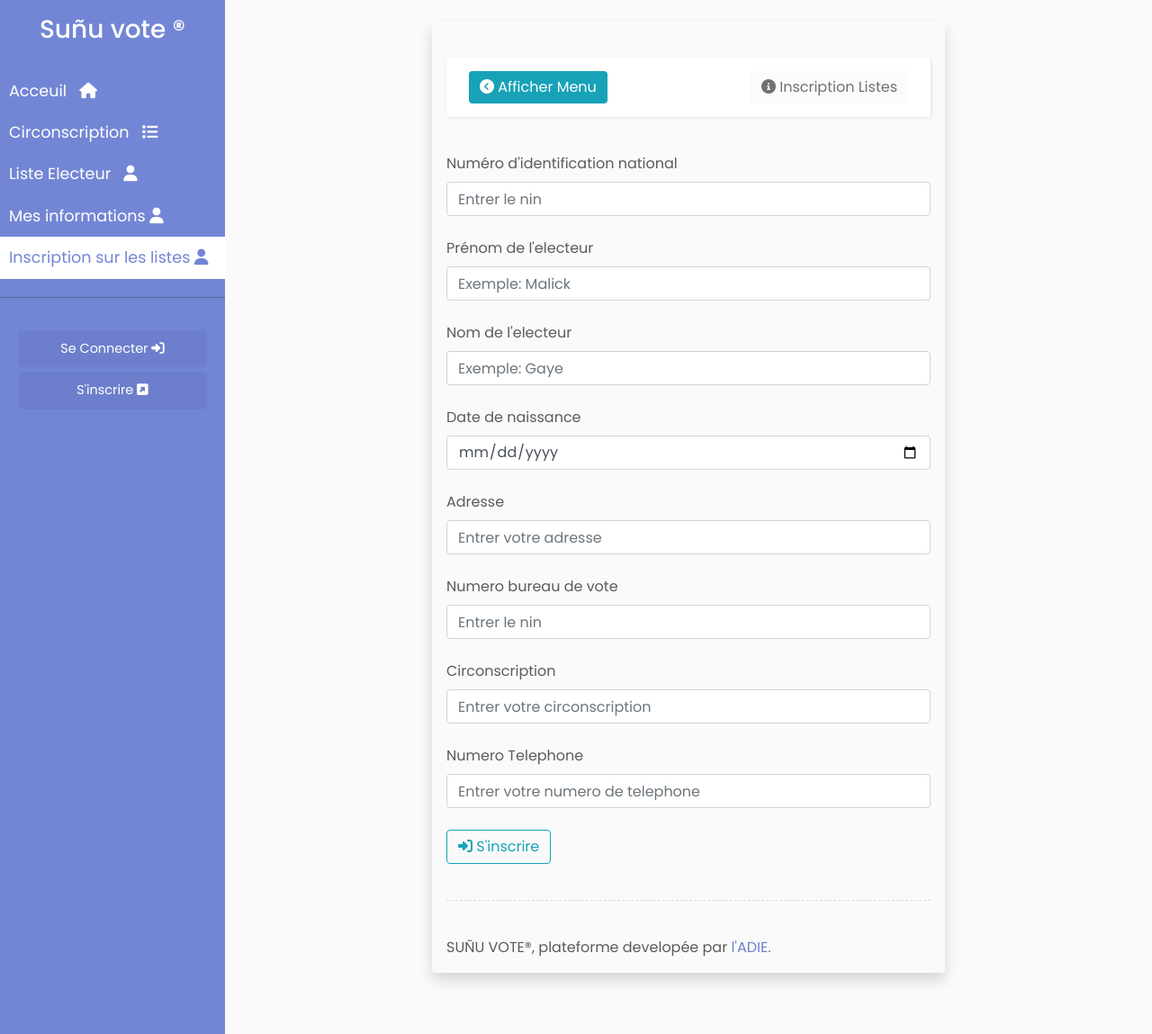
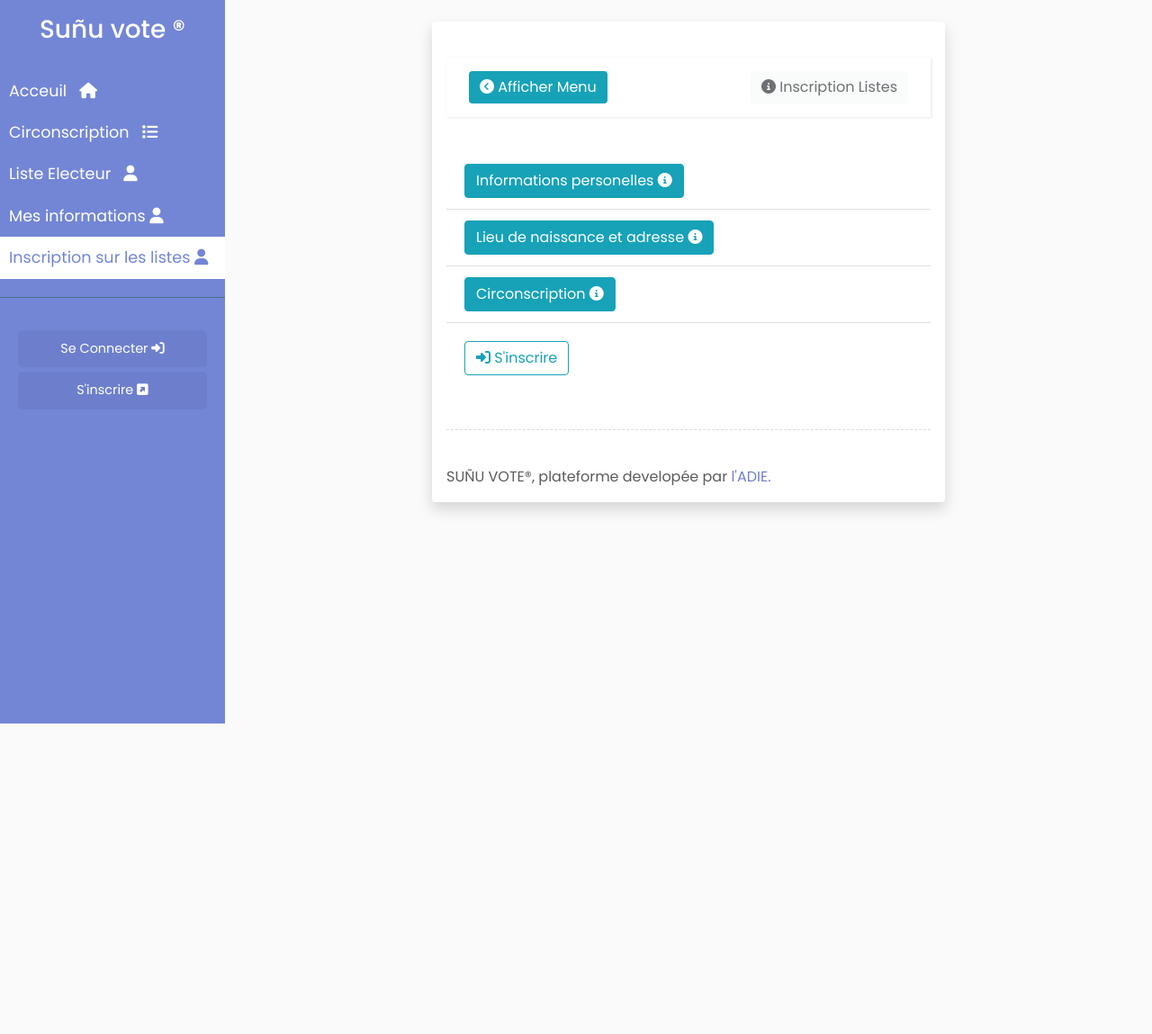
Before and after one commit to abdouAzizThiam2000/sunuvotefrontend, a PHP site: page /Authentification/inscriptionliste.php in a window 1280 px wide. Shown: the whole page at 90% size. After the commit the page ends 804 px from the top, so only its background shows below. Run offline with PHP 8.4, Linux system fonts and the light colour scheme; some libraries are stand-ins or nearby versions.

Commit message:
commit final

```diff
--- a/acceuil.php
+++ b/acceuil.php
@@ -62,6 +62,9 @@
                 </li>
                 <li>
                     <a href="inscriptionliste.php">Inscription sur les listes <i class="fa fa-user"></i></a>
+                </li>
+                <li>
+                    <a href="resultats.php">Resultats <i class="fa fa-user"></i></a>
                 </li>
 
             </ul>
--- a/circonscription.php
+++ b/circonscription.php
@@ -251,7 +251,7 @@ if ($_SESSION['connected'] != 1) {
         <div class="modal-dialog">
             <div class="modal-content">
                 <div class="modal-header">
-                    <h4 class="modal-title">Search results</h4>
+                    <h4 class="modal-title">Ajouter circonscription</h4>
                     <button type="button" class="close" data-dismiss="modal" aria-label="Close"><span
                             aria-hidden="true">&times;</span></button>
 
--- a/inscriptionliste.php
+++ b/inscriptionliste.php
@@ -79,7 +79,7 @@
 
 
             <div id="content">
-                <div class="shadow p-3 mb-5 bg-body rounded" style="background-color: FBFBFB;">
+                <div class="shadow p-3 mb-5 bg-body rounded" style="background-color: white;">
                     <br>
 
 
@@ -106,12 +106,23 @@
                     </nav>
 
 
+                    <div id="accordion">
+                        <div class="card border-0">
+                            <div class="card-header" id="headingOne" style="background-color: white;">
+                                <h5 class="mb-0">
+                                    <button class="btn btn-info collapsed" data-toggle="collapse"
+                                        data-target="#collapseOne" aria-expanded="true" aria-controls="collapseOne">
+                                        Informations personelles <i class="fa fa-info-circle"></i>
 
+                                    </button>
+                                </h5>
+                            </div>
 
-                    <form name="style.php" method="post">
-
+                            <div id="collapseOne" class="collapse " aria-labelledby="headingOne"
+                                data-parent="#accordion">
+                                <div class="card-body">
                                     <label for="" style="color:#5C5B5B"> Numéro d'identification national</label>
-                        <input type="text" name="nin" class="form-control" placeholder="Entrer le nin"
+                                    <input type="text" name="nin" class="form-control" placeholder="Entrer le nin" git
                                         aria-label="Recipient's username" aria-describedby="basic-addon2">
                                     <br>
                                     <label for="" style="color:#5C5B5B"> Prénom de l'electeur</label>
@@ -120,27 +131,76 @@
                                     <br> <label for="" style="color:#5C5B5B"> Nom de l'electeur</label>
                                     <input type="text" name="nom" class="form-control" placeholder="Exemple: Gaye"
                                         aria-label="Recipient's username" aria-describedby="basic-addon2">
-                        <br> <label for="" style="color:#5C5B5B"> Date de naissance</label>
-                        <input type="date" name="date" class="form-control" placeholder="Entrer le nin"
-                            aria-label="Recipient's username" aria-describedby="basic-addon2"><br> <label for=""
-                            style="color:#5C5B5B"> Adresse</label>
-                        <input type="text" name="adresse" class="form-control" placeholder="Entrer votre adresse"
-                            aria-label="Recipient's username" aria-describedby="basic-addon2"><br> <label for=""
-                            style="color:#5C5B5B"> Numero bureau de vote</label>
-                        <input type="number" name="nin" class="form-control" placeholder="Entrer le nin"
-                            aria-label="Recipient's username" aria-describedby="basic-addon2">
-                        <br> <label for="" style="color:#5C5B5B"> Circonscription</label>
-                        <input type="text" name="circons" class="form-control"
-                            placeholder="Entrer votre circonscription" aria-label="Recipient's username"
-                            aria-describedby="basic-addon2">
                                     <br> <label for="" style="color:#5C5B5B"> Numero Telephone</label>
                                     <input type="text" name="telephone" class="form-control"
                                         placeholder="Entrer votre numero de telephone" aria-label="Recipient's username"
                                         aria-describedby="basic-addon2">
 
+                                </div>
+                            </div>
+                        </div>
+                        <div class="card border-0">
+                            <div class="card-header" id="headingTwo" style="background-color: white;">
+                                <h5 class="mb-0">
+                                    <button class="btn btn-info collapsed" data-toggle="collapse"
+                                        data-target="#collapseTwo" aria-expanded="false" aria-controls="collapseTwo">
+                                        Lieu de naissance et adresse <i class="fa fa-info-circle"></i>
 
-                        <div class="float-center">
+                                    </button>
+                                </h5>
+                            </div>
+                            <div id="collapseTwo" class="collapse" aria-labelledby="headingTwo"
+                                data-parent="#accordion">
+                                <div class="card-body">
+                                    <label for="" style="color:#5C5B5B"> Date de naissance</label>
+                                    <input type="date" name="date" class="form-control" placeholder="Entrer le nin"
+                                        aria-label="Recipient's username" aria-describedby="basic-addon2"><br> <label
+                                        for="" style="color:#5C5B5B"> Adresse</label>
+                                    <input type="text" name="adresse" class="form-control"
+                                        placeholder="Entrer votre adresse" aria-label="Recipient's username"
+                                        aria-describedby="basic-addon2">
+                                </div>
+                            </div>
+                        </div>
+                        <div class="card border-0">
+                            <div class="card-header" id="headingThree" style="background-color: white;">
+                                <h5 class="mb-0">
+                                    <button class="btn btn-info collapsed" data-toggle="collapse"
+                                        data-target="#collapseThree" aria-expanded="false"
+                                        aria-controls="collapseThree">
+                                        Circonscription <i class="fa fa-info-circle"></i>
+
+                                    </button>
+                                </h5>
+                            </div>
+                            <div id="collapseThree" class="collapse" aria-labelledby="headingThree"
+                                data-parent="#accordion">
+                                <div class="card-body">
+                                    <label for="" style="color:#5C5B5B"> Nom Circonscription</label>
+                                    <input type="text" name="circons" class="form-control"
+                                        placeholder="Entrer le nom de votre circonscription"
+                                        aria-label="Recipient's username" aria-describedby="basic-addon2">
                                     <br>
+                                    <label for="" style="color:#5C5B5B"> Region</label>
+                                    <input type="text" name="region" class="form-control"
+                                        placeholder="Entrer le nom de votre region" aria-label="Recipient's username"
+                                        aria-describedby="basic-addon2">
+                                    <br><label for="" style="color:#5C5B5B"> Departement</label>
+                                    <input type="text" name="departement" class="form-control"
+                                        placeholder="Entrer le nom de votre departement"
+                                        aria-label="Recipient's username" aria-describedby="basic-addon2">
+                                    <br><label for="" style="color:#5C5B5B"> Arrondissement</label>
+                                    <input type="text" name="arrondissement" class="form-control"
+                                        placeholder="Entrer le nom de votre arrondissement"
+                                        aria-label="Recipient's username" aria-describedby="basic-addon2">
+                                </div>
+                            </div>
+                        </div>
+
+
+                        <div class="card border-0" style="background-color: white;">
+
+                            <div class="card-body">
                                 <button class="btn btn-outline-info" type="submit" name="valider" value="OK"> <i
                                         class='fas fa-sign-in-alt'></i>
 
@@ -148,16 +208,16 @@
                                     S'inscrire
 
 
-                                <?php
-
-                                // $spinner = '  &nbsp;<div class="spinner-border spinner-border-sm text-info"></div>';
-                                ?>
 
 
 
                                 </button>
                             </div>
-                    </form>
+                        </div>
+
+
+                    </div>
+
                     <p></p>
 
 
```
Also changed, not shown: connexion.php (+19 -28 lines), inscription.php (+25 -16 lines), resultats.php (added, +48 -0 lines), vote.php (added, +280 -0 lines). Lines whose indentation alone changed are shown as unchanged.
